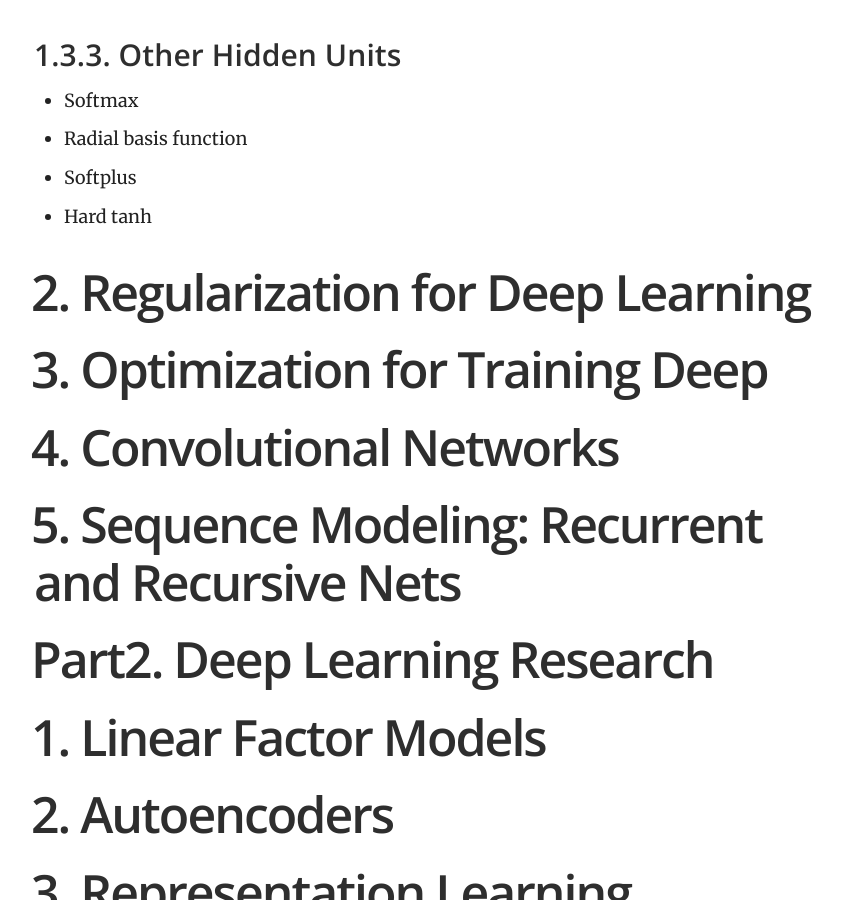
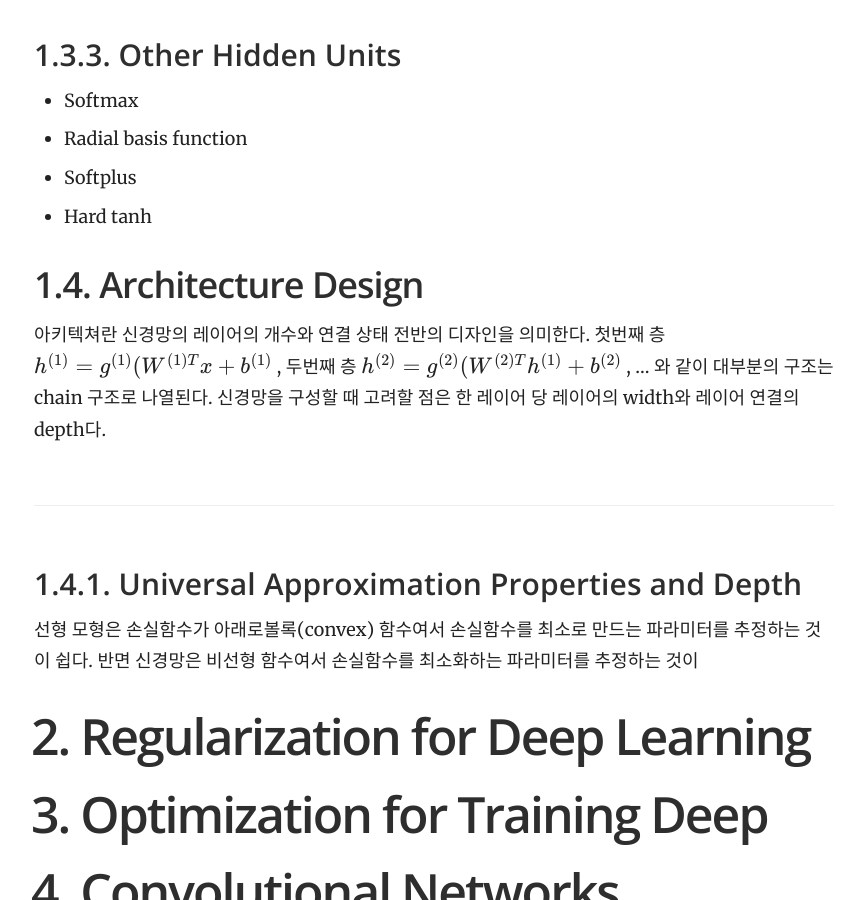
Before and after one commit to yrk3434/yrk3434.github.io, a Jekyll site: the page built from _docs/Theory/Deep Learning Overview.md, in a window 1280 px wide and 900 px high, scrolled down 8904 px. Shown: the whole window, without its empty margins (356-1220 px from the left). Built offline with Jekyll 4.4.1, drawn with Linux system fonts in a browser that asks for light colours; formulas are drawn with MathJax 3.

Commit message:
Update Deep Learning Overview.md

```diff
--- a/_docs/Theory/Deep Learning Overview.md
+++ b/_docs/Theory/Deep Learning Overview.md
@@ -169,6 +169,14 @@ binary classification에서 positive일 확률을 구하는 활성화 함수,
 - Softplus
 - Hard tanh
 
+## 1.4. Architecture Design
+아키텍쳐란 신경망의 레이어의 개수와 연결 상태 전반의 디자인을 의미한다.
+첫번째 층 $ h^{(1)} = g^{(1)} (W^{(1)T}x + b^{(1)} $ , 두번째 층 $ h^{(2)} = g^{(2)} (W^{(2)T} h^{(1)} + b^{(2)} $ , ... 와 같이 대부분의 구조는 chain 구조로 나열된다.
+신경망을 구성할 때 고려할 점은 한 레이어 당 레이어의 width와 레이어 연결의 depth다.
+
+### 1.4.1. Universal Approximation Properties and Depth
+선형 모형은 손실함수가 아래로볼록(convex) 함수여서 손실함수를 최소로 만드는 파라미터를 추정하는 것이 쉽다. 반면 신경망은 비선형 함수여서 손실함수를 최소화하는 파라미터를 추정하는 것이
+
 
 # 2. Regularization for Deep Learning
 
```
